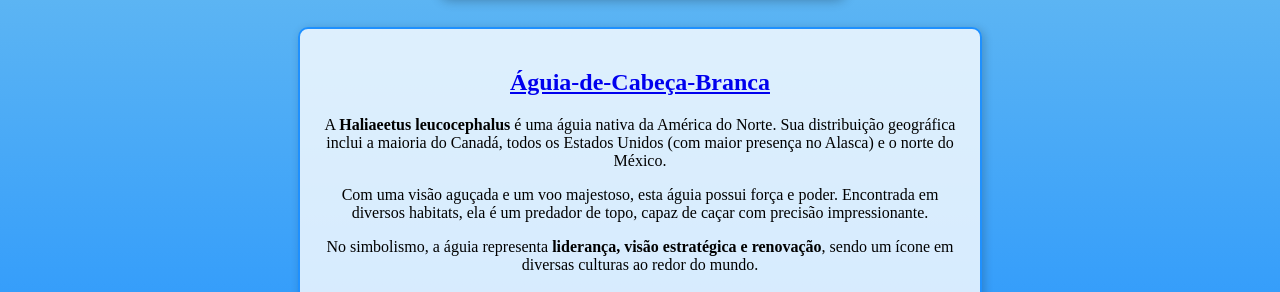
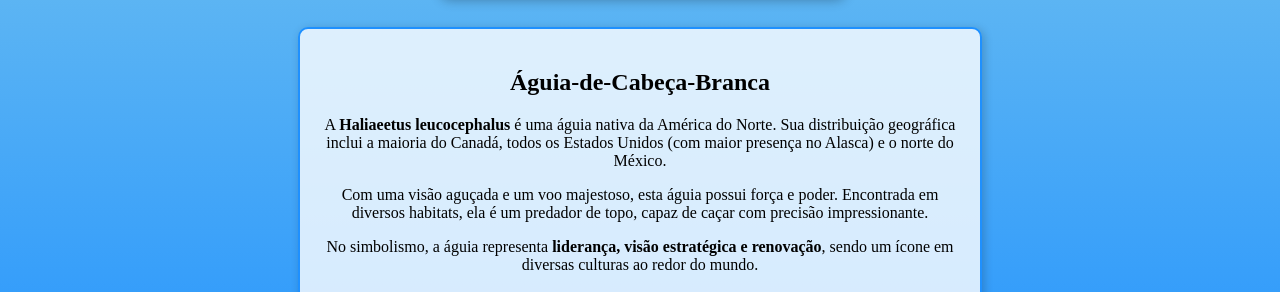
Before and after one commit to luizcborba/Eagle, a plain HTML site: page index.html in a window 1280 px wide. Shown: the part 329-621 px from the top of the page. Drawn offline with Linux system fonts and the light colour scheme.

Commit message:
Update index.html
style para tirar marcação de link

```diff
--- a/index.html
+++ b/index.html
@@ -79,6 +79,14 @@
             left: -150px; /* Começa fora da tela*/
             transform: translateY(-50%);
         }
+        h2 a {
+            text-decoration: none; /* Remove o sublinhado */
+            color: inherit; /* Mantém a cor do título */
+        }
+            h2 a:hover {
+              color: #1E90FF; /* Muda a cor ao passar o mouse (opcional) */
+        }
+
     </style>
 
     <script>
```
